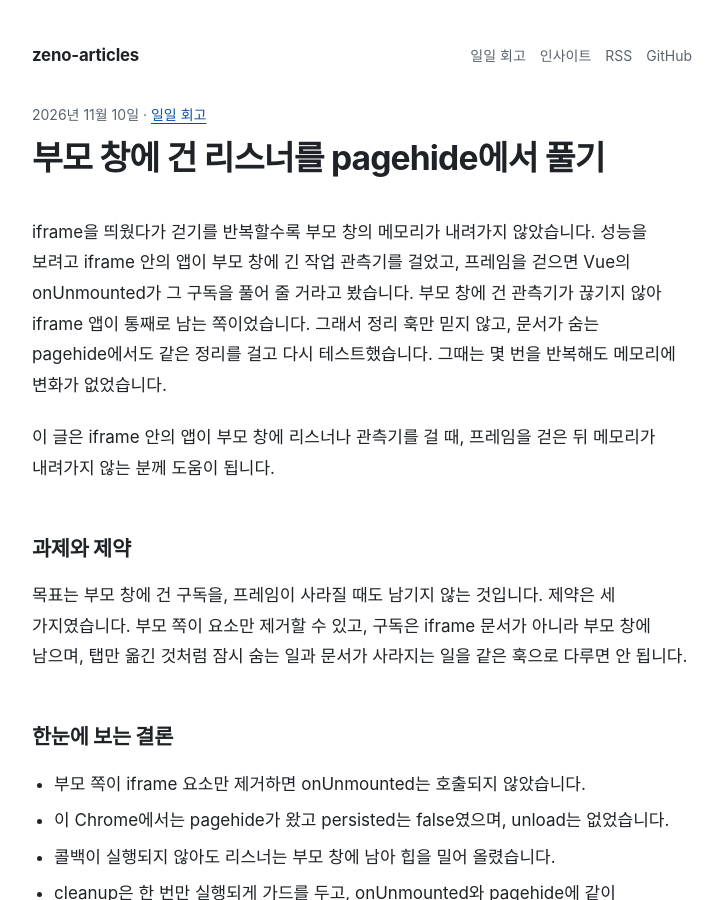
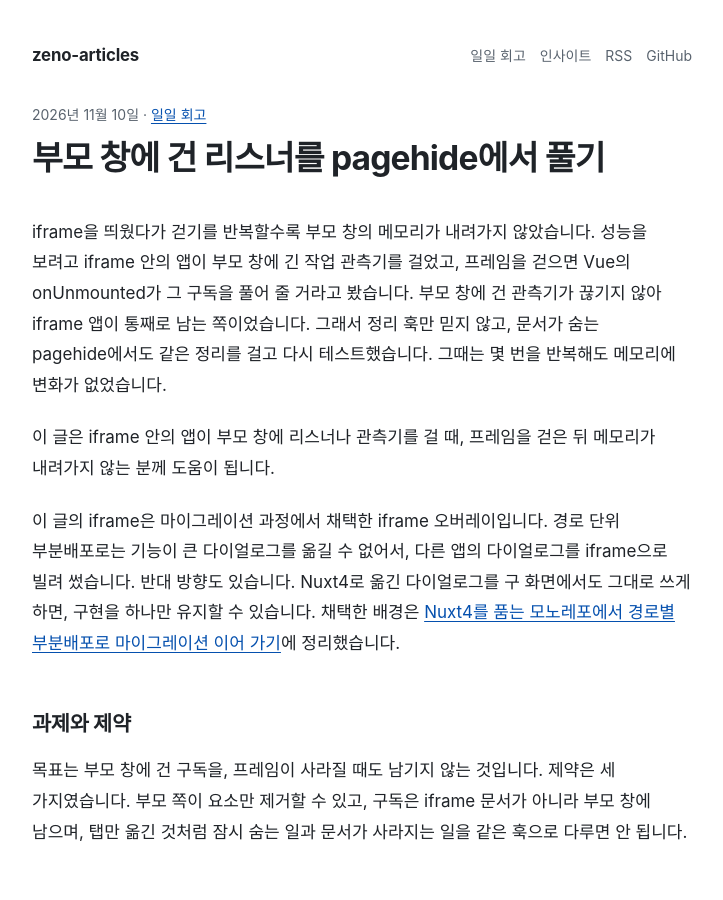
Before and after one commit to zeno0505/dev-articles, a Jekyll site: the page built from _posts/2026-11-10-close-with-record.md, in a window 1280 px wide and 900 px high. Shown: the whole window, without its empty margins (278-1001 px from the left). Built offline with Jekyll 4.4.1, drawn with Linux system fonts in a browser that asks for light colours; some web fonts are replaced.

Commit message:
post: iframe 오버레이 채택 이유 문단 추가 (2026-11-10-close-with-record)

```diff
--- a/_posts/2026-11-10-close-with-record.md
+++ b/_posts/2026-11-10-close-with-record.md
@@ -8,6 +8,8 @@ description: "iframe을 걷을 때 Vue 정리 훅은 안 돌고 부모 창 리
 iframe을 띄웠다가 걷기를 반복할수록 부모 창의 메모리가 내려가지 않았습니다. 성능을 보려고 iframe 안의 앱이 부모 창에 긴 작업 관측기를 걸었고, 프레임을 걷으면 Vue의 onUnmounted가 그 구독을 풀어 줄 거라고 봤습니다. 부모 창에 건 관측기가 끊기지 않아 iframe 앱이 통째로 남는 쪽이었습니다. 그래서 정리 훅만 믿지 않고, 문서가 숨는 pagehide에서도 같은 정리를 걸고 다시 테스트했습니다. 그때는 몇 번을 반복해도 메모리에 변화가 없었습니다.
 
 이 글은 iframe 안의 앱이 부모 창에 리스너나 관측기를 걸 때, 프레임을 걷은 뒤 메모리가 내려가지 않는 분께 도움이 됩니다.
+
+이 글의 iframe은 마이그레이션 과정에서 채택한 iframe 오버레이입니다. 경로 단위 부분배포로는 기능이 큰 다이얼로그를 옮길 수 없어서, 다른 앱의 다이얼로그를 iframe으로 빌려 썼습니다. 반대 방향도 있습니다. Nuxt4로 옮긴 다이얼로그를 구 화면에서도 그대로 쓰게 하면, 구현을 하나만 유지할 수 있습니다. 채택한 배경은 [Nuxt4를 품는 모노레포에서 경로별 부분배포로 마이그레이션 이어 가기](https://zeno0505.github.io/dev-articles/2026/11/20/partial-deploy-by-path-in-nuxt4-monorepo/)에 정리했습니다.
 
 ## 과제와 제약
 
```
